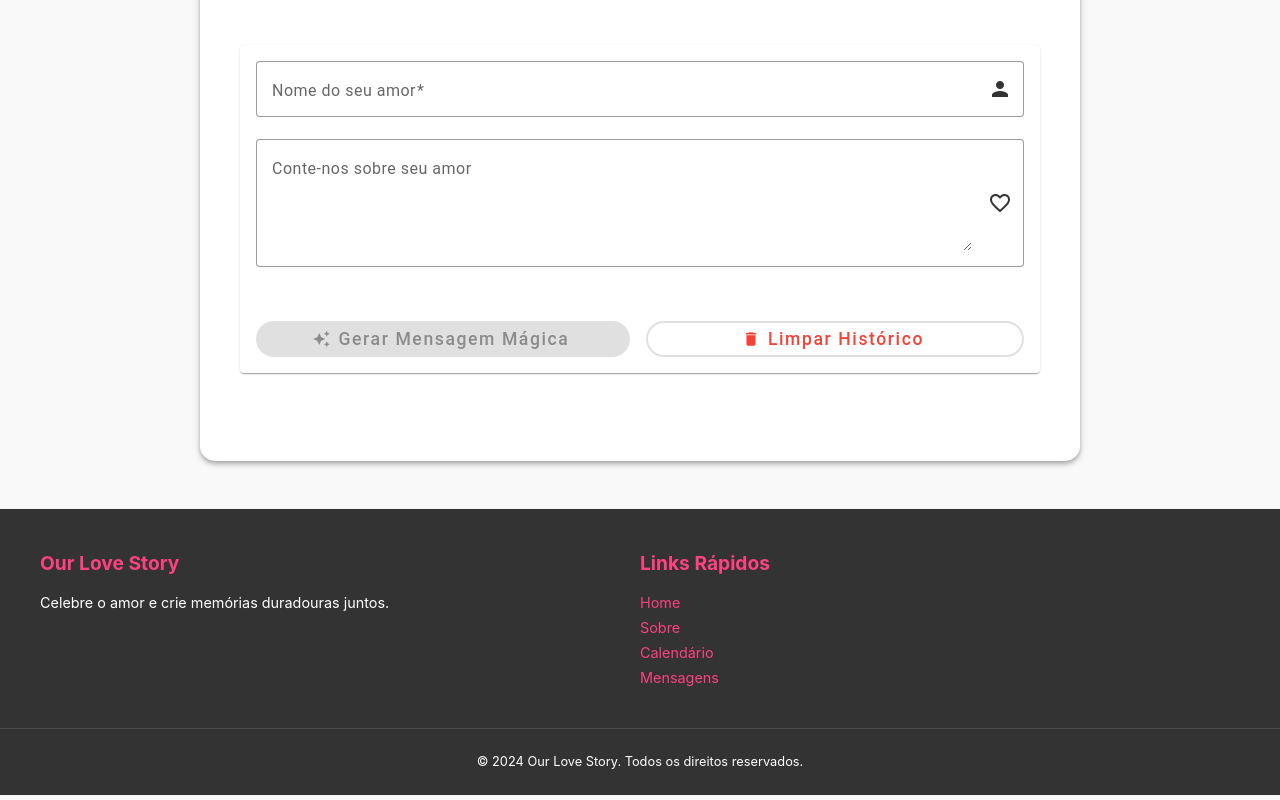
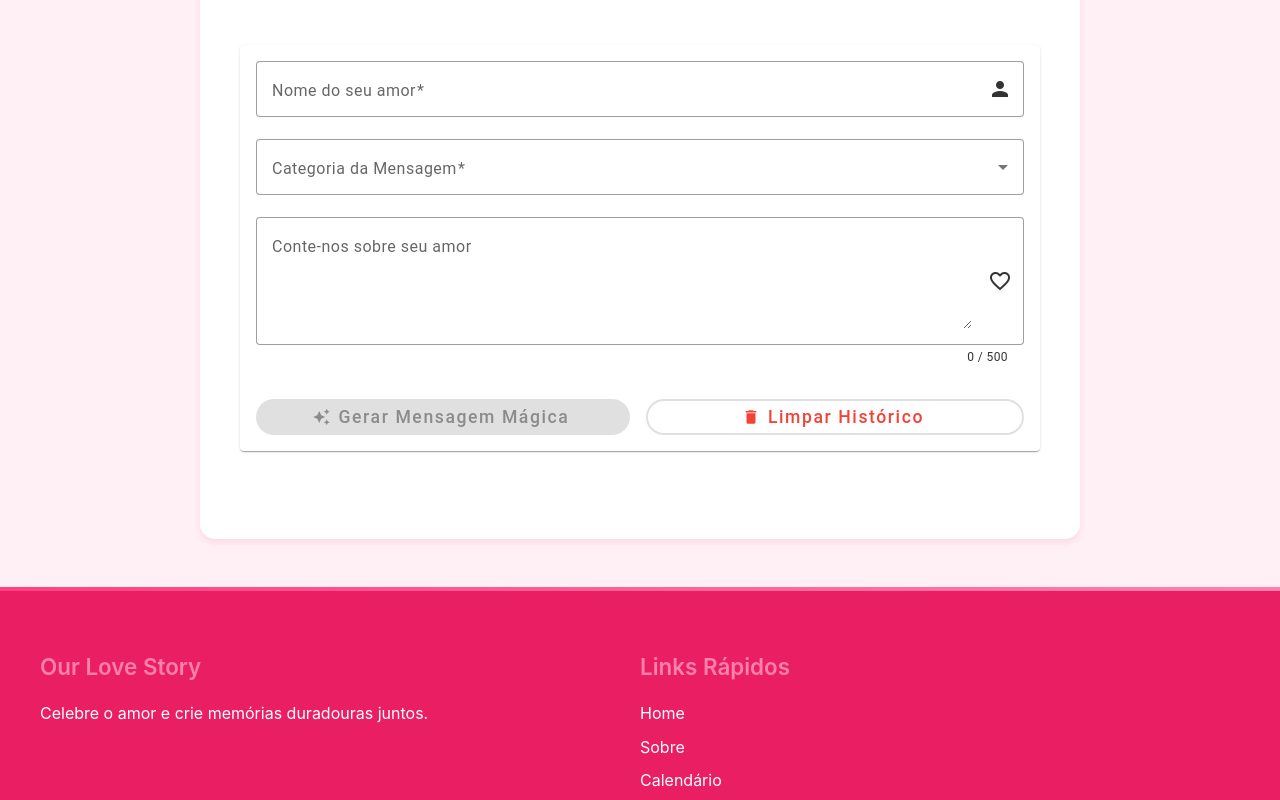
Before and after one commit to OtavioXimarelli/OurStory, an Angular app: page /messages in a window 1280 px wide. Shown: the part 420-1220 px from the top of the page. Built offline with nearby package versions, Linux system fonts and the light colour scheme.

Commit message:
improve the design oh the application, and create the initial services of the messages generation

```diff
--- a/src/app/footer/footer.component.scss
+++ b/src/app/footer/footer.component.scss
@@ -2,9 +2,21 @@
 @import '../../styles/variables';
 
 .footer {
-  background-color: #333;
-  color: #fff;
-  padding: 20px 0 10px;
+  background-color: $secondary-color;
+  color: $white;
+  padding: 40px 0 20px;
+  position: relative;
+  overflow: hidden;
+
+  &::before {
+    content: '';
+    position: absolute;
+    top: 0;
+    left: 0;
+    right: 0;
+    height: 4px;
+    background: linear-gradient(to right, $primary-color, $accent-color);
+  }
 
   .footer-content {
     display: flex;
@@ -17,17 +29,18 @@
     .footer-section {
       flex: 1;
       min-width: 200px;
-      margin-bottom: 10px;
+      margin-bottom: 20px;
 
       h3 {
-        color: $primary-color;
-        font-size: 1.2rem;
-        margin-bottom: 10px;
+        color: $accent-color;
+        font-size: 1.4rem;
+        margin-bottom: 15px;
+        font-weight: 600;
       }
 
       p, ul {
-        font-size: 0.9rem;
-        line-height: 1.4;
+        font-size: 1rem;
+        line-height: 1.6;
       }
 
       ul {
@@ -35,21 +48,16 @@
         padding: 0;
 
         li {
-          margin-bottom: 5px;
-        }
-      }
+          margin-bottom: 8px;
 
-      .social-icons {
-        display: flex;
-        gap: 10px;
+          a {
+            color: $white;
+            text-decoration: none;
+            transition: color 0.3s ease;
 
-        a {
-          color: #fff;
-          font-size: 20px;
-          transition: color 0.3s;
-
-          &:hover {
-            color: $primary-color;
+            &:hover {
+              color: $accent-color;
+            }
           }
         }
       }
@@ -58,14 +66,14 @@
 
   .footer-bottom {
     text-align: center;
-    margin-top: 15px;
-    padding-top: 10px;
+    margin-top: 30px;
+    padding-top: 20px;
     border-top: 1px solid rgba(255, 255, 255, 0.1);
-    font-size: 0.8rem;
+    font-size: 0.9rem;
+    color: rgba(255, 255, 255, 0.7);
   }
 }
 
-// Responsividade
 @media (max-width: 768px) {
   .footer-content {
     flex-direction: column;
@@ -73,11 +81,7 @@
 
     .footer-section {
       text-align: center;
-      margin-bottom: 15px;
-    }
-
-    .social-icons {
-      justify-content: center;
+      margin-bottom: 30px;
     }
   }
 }
--- a/src/app/header/header.component.html
+++ b/src/app/header/header.component.html
@@ -1,8 +1,8 @@
 <header class="header-container">
-  <div class="logo">
+  <a routerLink="/" class="logo">
     <span class="hearts-container">❤️</span>
     Our Love Story
-  </div>
+  </a>
   <nav class="nav-links-container">
     <a routerLink="/" class="nav-item">Home</a>
     <a (click)="openDevelopmentModal()" class="nav-item">Calendário</a>
--- a/src/app/header/header.component.scss
+++ b/src/app/header/header.component.scss
@@ -2,26 +2,23 @@
 @import '../../styles/variables';
 
 .header-container {
-  background-color: #fff;
+  background-color: $white;
   box-shadow: 0 2px 4px rgba(0, 0, 0, 0.1);
   padding: 15px 40px;
   display: flex;
   justify-content: space-between;
   align-items: center;
 
-  .logo {
+.logo {
     font-family: 'Great Vibes', cursive;
     font-size: 2.5rem;
-    color: $primary-color;
+    color: $secondary-color;
     display: flex;
     align-items: center;
+    text-shadow: 2px 2px 4px rgba(233, 30, 99, 0.2);
+}
 
-    .hearts-container {
-      margin-right: 10px;
-    }
-  }
-
-  .nav-links-container {
+.nav-links-container {
     display: flex;
     gap: 15px;
 
--- a/src/app/home/home.component.scss
+++ b/src/app/home/home.component.scss
@@ -9,7 +9,7 @@ body {
 
 .home-container {
   font-family: -apple-system, BlinkMacSystemFont, 'Segoe UI', 'Roboto', 'Oxygen', 'Ubuntu', 'Cantarell', 'Fira Sans', 'Droid Sans', 'Helvetica Neue', sans-serif;
-  background: linear-gradient(135deg, #ff9a9e 0%, #fad0c4 100%);
+  background: linear-gradient(135deg, $background-color 0%, $white 100%);
 }
 
 .hero-section {
--- a/src/app/messages/messages.component.html
+++ b/src/app/messages/messages.component.html
@@ -12,8 +12,21 @@
         </mat-form-field>
 
         <mat-form-field appearance="outline" class="full-width">
+          <mat-label>Categoria da Mensagem</mat-label>
+          <mat-select [(ngModel)]="messageCategory" name="messageCategory" required>
+            <mat-option value="daily">Apreciação Diária</mat-option>
+            <mat-option value="anniversary">Aniversário</mat-option>
+            <mat-option value="apology">Pedido de Desculpas</mat-option>
+            <mat-option value="romantic">Declaração Romântica</mat-option>
+          </mat-select>
+        </mat-form-field>
+
+        <mat-form-field appearance="outline" class="full-width">
           <mat-label>Conte-nos sobre seu amor</mat-label>
-          <textarea matInput [(ngModel)]="additionalInfo" name="additionalInfo" rows="4" placeholder="Momentos especiais, características únicas..."></textarea>
+          <textarea matInput [(ngModel)]="additionalInfo" name="additionalInfo" rows="4"
+                    placeholder="Momentos especiais, características únicas..."
+                    (input)="updateCharCount()" maxlength="500"></textarea>
+          <mat-hint align="end">{{charCount}} / 500</mat-hint>
           <mat-icon matSuffix>favorite_border</mat-icon>
         </mat-form-field>
 
@@ -35,9 +48,32 @@
     <h3 class="generated-message-title">Sua Mensagem Especial</h3>
     <mat-card class="message-card" [@messageAnimation]>
       <mat-card-content>
-        <p>{{ generatedMessages[0].text }}</p>
+        <p *ngIf="!editingMessage">{{ generatedMessages[0].text }}</p>
+        <mat-form-field *ngIf="editingMessage" class="full-width">
+          <mat-label>Editar Mensagem</mat-label>
+          <textarea matInput [(ngModel)]="editingMessage.text" rows="4" placeholder="Editar sua mensagem aqui..."></textarea>
+        </mat-form-field>
         <small>Criado em: {{ generatedMessages[0].date }}</small>
       </mat-card-content>
+      <mat-card-actions>
+        <button mat-icon-button (click)="editMessage(generatedMessages[0])" matTooltip="Editar">
+          <mat-icon>edit</mat-icon>
+        </button>
+        <button mat-icon-button (click)="copyToClipboard(generatedMessages[0].text)" matTooltip="Copiar">
+          <mat-icon>content_copy</mat-icon>
+        </button>
+        <button mat-icon-button (click)="shareMessage(generatedMessages[0].text)" matTooltip="Compartilhar">
+          <mat-icon>share</mat-icon>
+        </button>
+        <button mat-icon-button (click)="toggleFavorite(generatedMessages[0])" matTooltip="Favoritar">
+          <mat-icon>{{ generatedMessages[0].isFavorite ? 'favorite' : 'favorite_border' }}</mat-icon>
+        </button>
+        <div class="rating">
+          <button mat-icon-button *ngFor="let star of [1, 2, 3, 4, 5]" (click)="rateMessage(generatedMessages[0], star)" matTooltip="Avaliar">
+            <mat-icon>{{ generatedMessages[0].rating && generatedMessages[0].rating >= star ? 'star' : 'star_border' }}</mat-icon>
+          </button>
+        </div>
+      </mat-card-actions>
     </mat-card>
   </div>
 
@@ -47,13 +83,32 @@
       <mat-expansion-panel *ngFor="let msg of generatedMessages.slice(1); let i = index" [@listAnimation]>
         <mat-expansion-panel-header>
           <mat-panel-title>
-            Mensagem {{ generatedMessages.length - i - 1 }}
+            {{ msg.category }}
           </mat-panel-title>
           <mat-panel-description>
             {{ msg.date }}
           </mat-panel-description>
         </mat-expansion-panel-header>
         <p>{{ msg.text }}</p>
+        <mat-action-row>
+          <button mat-icon-button (click)="editMessage(msg)" matTooltip="Editar">
+            <mat-icon>edit</mat-icon>
+          </button>
+          <button mat-icon-button (click)="copyToClipboard(msg.text)" matTooltip="Copiar">
+            <mat-icon>content_copy</mat-icon>
+          </button>
+          <button mat-icon-button (click)="shareMessage(msg.text)" matTooltip="Compartilhar">
+            <mat-icon>share</mat-icon>
+          </button>
+          <button mat-icon-button (click)="toggleFavorite(msg)" matTooltip="Favoritar">
+            <mat-icon>{{ msg.isFavorite ? 'favorite' : 'favorite_border' }}</mat-icon>
+          </button>
+          <div class="rating">
+            <button mat-icon-button *ngFor="let star of [1, 2, 3, 4, 5]" (click)="rateMessage(msg, star)" matTooltip="Avaliar">
+              <mat-icon>{{ msg.rating && msg.rating >= star ? 'star' : 'star_border' }}</mat-icon>
+            </button>
+          </div>
+        </mat-action-row>
       </mat-expansion-panel>
     </mat-accordion>
   </div>
--- a/src/app/messages/messages.component.scss
+++ b/src/app/messages/messages.component.scss
@@ -4,8 +4,9 @@
   max-width: 800px;
   margin: 3rem auto;
   padding: 2.5rem;
-  background-color: #ffffff;
+  background-color: $white;
   border-radius: 15px;
+  box-shadow: 0 4px 6px rgba(233, 30, 99, 0.1);
 }
 
 .messages-title {
@@ -159,3 +160,22 @@ mat-expansion-panel {
     flex-direction: column;
   }
 }
+
+.rating {
+  display: inline-flex;
+  align-items: center;
+}
+
+.template-card {
+  margin-bottom: 1rem;
+}
+
+.message-templates {
+  margin-top: 2rem;
+}
+
+.message-templates h3 {
+  font-size: 1.5rem;
+  color: $primary-color;
+  margin-bottom: 1rem;
+}
--- a/src/app/messages/messages.component.ts
+++ b/src/app/messages/messages.component.ts
@@ -8,10 +8,16 @@ import { MatSnackBarModule, MatSnackBar } from '@angular/material/snack-bar';
 import { MatCardModule } from '@angular/material/card';
 import { MatExpansionModule } from '@angular/material/expansion';
 import { trigger, transition, style, animate, query, stagger } from '@angular/animations';
+import { MatSelectModule } from '@angular/material/select';
+import { Clipboard } from '@angular/cdk/clipboard';
+import { MatTooltipModule } from '@angular/material/tooltip';
 
 interface GeneratedMessage {
   text: string;
   date: string;
+  category: string;
+  rating?: number;
+  isFavorite?: boolean;
 }
 
 @Component({
@@ -25,7 +31,9 @@ interface GeneratedMessage {
     MatIconModule,
     MatSnackBarModule,
     MatCardModule,
-    MatExpansionModule
+    MatExpansionModule,
+    MatSelectModule,
+    MatTooltipModule
   ],
   templateUrl: './messages.component.html',
   styleUrls: ['./messages.component.scss'],
@@ -51,26 +59,33 @@ export class MessagesComponent implements OnInit {
   additionalInfo: string = '';
   generatedMessages: GeneratedMessage[] = [];
   loading: boolean = false;
+  messageCategory: string = '';
+  charCount: number = 0;
+  editingMessage: GeneratedMessage | null = null;
 
-  constructor(private snackBar: MatSnackBar) {}
+  constructor(private snackBar: MatSnackBar, private clipboard: Clipboard) {}
 
   ngOnInit() {
     const savedMessages = JSON.parse(localStorage.getItem('generatedMessages') || '[]');
     this.generatedMessages = savedMessages;
   }
 
+  updateCharCount() {
+    this.charCount = this.additionalInfo.length;
+  }
+
   async handleGenerateMessage() {
-    if (!this.partnerName) {
-      this.snackBar.open('Por favor, preencha o nome do parceiro.', 'Fechar', { duration: 3000 });
+    if (!this.partnerName || !this.messageCategory) {
+      this.snackBar.open('Por favor, preencha todos os campos obrigatórios.', 'Fechar', { duration: 3000 });
       return;
     }
     this.loading = true;
     try {
       // Simulate API call
       await new Promise(resolve => setTimeout(resolve, 1000));
-      const message = `Mensagem romântica gerada para ${this.partnerName}. ${this.additionalInfo}`;
+      const message = `Mensagem ${this.messageCategory} gerada para ${this.partnerName}. ${this.additionalInfo}`;
       const timestamp = new Date().toLocaleString();
-      const newMessage = { text: message, date: timestamp };
+      const newMessage = { text: message, date: timestamp, category: this.messageCategory };
       this.generatedMessages = [newMessage, ...this.generatedMessages.slice(0, 4)];
       this.saveMessages();
       this.snackBar.open('Mensagem gerada com sucesso!', 'Fechar', { duration: 3000 });
@@ -81,16 +96,71 @@ export class MessagesComponent implements OnInit {
       this.loading = false;
       this.partnerName = '';
       this.additionalInfo = '';
+      this.messageCategory = '';
+      this.charCount = 0;
     }
+  }
+
+  saveMessages() {
+    localStorage.setItem('generatedMessages', JSON.stringify(this.generatedMessages));
   }
 
   handleClearMessages() {
     this.generatedMessages = [];
-    localStorage.removeItem('generatedMessages');
-    this.snackBar.open('Histórico de mensagens limpo.', 'Fechar', { duration: 3000 });
+    this.saveMessages();
+    this.snackBar.open('Histórico de mensagens limpo!', 'Fechar', { duration: 3000 });
   }
 
-  private saveMessages() {
-    localStorage.setItem('generatedMessages', JSON.stringify(this.generatedMessages));
+  editMessage(message: GeneratedMessage) {
+    this.editingMessage = { ...message };
+  }
+
+  saveEditedMessage() {
+    if (this.editingMessage) {
+      const index = this.generatedMessages.findIndex(m => m.date === this.editingMessage!.date);
+      if (index !== -1) {
+        this.generatedMessages[index] = this.editingMessage;
+        this.saveMessages();
+        this.editingMessage = null;
+        this.snackBar.open('Mensagem atualizada com sucesso!', 'Fechar', { duration: 3000 });
+      }
+    }
+  }
+
+  copyToClipboard(message: string) {
+    this.clipboard.copy(message);
+    this.snackBar.open('Mensagem copiada para a área de transferência!', 'Fechar', { duration: 3000 });
+  }
+
+  rateMessage(message: GeneratedMessage, rating: number) {
+    message.rating = rating;
+    this.saveMessages();
+    this.snackBar.open('Obrigado pela sua avaliação!', 'Fechar', { duration: 3000 });
+  }
+
+  async shareMessage(message: string) {
+    if (navigator.share) {
+      try {
+        await navigator.share({
+          title: 'Mensagem Mágica',
+          text: message,
+          url: window.location.href
+        });
+        this.snackBar.open('Mensagem compartilhada com sucesso!', 'Fechar', { duration: 3000 });
+      } catch (error) {
+        console.error('Erro ao compartilhar:', error);
+        this.snackBar.open('Erro ao compartilhar a mensagem.', 'Fechar', { duration: 3000 });
+      }
+    } else {
+      // Fallback for browsers that don't support Web Share API
+      this.snackBar.open('Compartilhamento não suportado neste navegador.', 'Fechar', { duration: 3000 });
+    }
+  }
+
+  toggleFavorite(message: GeneratedMessage) {
+    message.isFavorite = !message.isFavorite;
+    this.saveMessages();
+    const action = message.isFavorite ? 'adicionada aos' : 'removida dos';
+    this.snackBar.open(`Mensagem ${action} favoritos!`, 'Fechar', { duration: 3000 });
   }
 }
--- a/src/styles.scss
+++ b/src/styles.scss
@@ -26,7 +26,7 @@ a {
 
 @mixin btn-styles {
   background-color: $primary-color;
-  color: #fff;
+  color: $white;
   border: none;
   padding: 12px 24px;
   border-radius: 25px;
@@ -39,12 +39,12 @@ a {
   font-weight: bold;
   text-transform: uppercase;
   letter-spacing: 1px;
-  box-shadow: 0 4px 6px rgba(0, 0, 0, 0.1);
+  box-shadow: 0 4px 6px rgba(233, 30, 99, 0.2);
 
   &:hover {
     background-color: $secondary-color;
     transform: translateY(-2px);
-    box-shadow: 0 6px 8px rgba(0, 0, 0, 0.15);
+    box-shadow: 0 6px 8px rgba(233, 30, 99, 0.3);
   }
 }
 
--- a/src/styles/_variables.scss
+++ b/src/styles/_variables.scss
@@ -1,7 +1,10 @@
-$primary-color: #ff4081; // Rosa vibrante
-$secondary-color: #e91e63; // Rosa escuro
-$background-color: #f9f9f9; // Cinza claro
-$text-color: #333; // Preto suave
-$link-color: $primary-color;
-$link-hover-color: $secondary-color;
-$accent-color: #e91e63; // or any other color you prefer
+$primary-color: #ff4081; // Vibrant pink
+$secondary-color: #e91e63; // Deep pink
+$background-color: #fff0f5; // Lavender blush
+$text-color: #333333; // Dark gray
+$link-color: #c2185b; // Dark pink
+$link-hover-color: #880e4f; // Very dark pink
+$accent-color: #ff80ab; // Light pink
+$success-color: #4caf50; // Green
+$error-color: #f44336; // Red
+$white: #ffffff;
```
